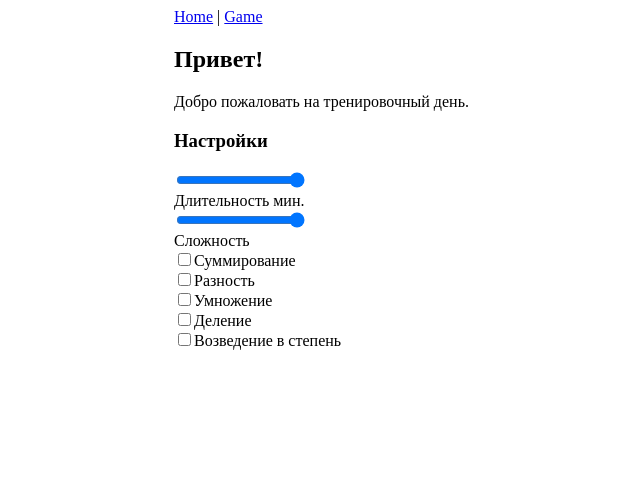
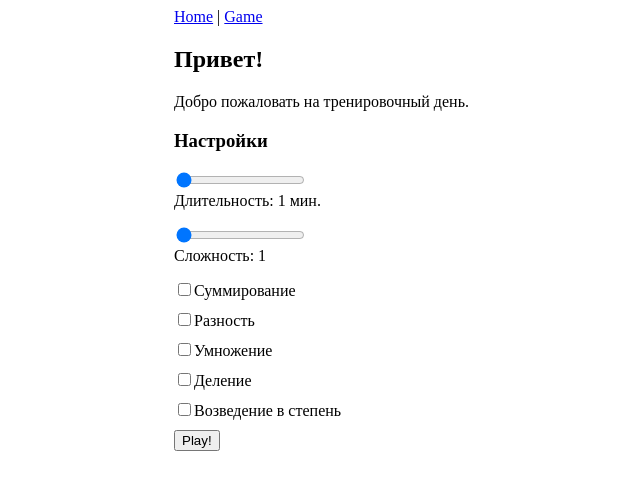
Before and after one commit to KsuBurn/kharchenko-kseniya-otus, a Vue app in the folder vue/verbal-counting-app/: page / in a window 1280 px wide. Shown: the top 490 px of the page, without its empty margins (91-731 px from the left). Built offline with nearby package versions, Linux system fonts and the light colour scheme.

Commit message:
attributes

```diff
--- a/vue/verbal-counting-app/src/components/Checkbox.vue
+++ b/vue/verbal-counting-app/src/components/Checkbox.vue
@@ -1,9 +1,12 @@
 <template>
-  <input
-      type="checkbox"
-      :id="id"
-  >
-  <label :for="id">{{label}}</label>
+  <div class="checkboxWrap">
+    <input
+        type="checkbox"
+        :id="id"
+        :name="id"
+    >
+    <label :for="id">{{label}}</label>
+  </div>
 </template>
 
 <script>
@@ -18,5 +21,7 @@ export default {
 </script>
 
 <style scoped>
-
+.checkboxWrap {
+  margin-bottom: 10px;
+}
 </style>
--- a/vue/verbal-counting-app/src/components/MainPage.vue
+++ b/vue/verbal-counting-app/src/components/MainPage.vue
@@ -4,18 +4,33 @@
     <p>Добро пожаловать на  тренировочный день.</p>
 <!--    <p>Ваш последний результат - решено {{rightAnswersCount}} из {{totalTasksCount}}.</p>-->
 <!--    <p>Общая точность {{getAccuracyPercent}} %.</p>-->
-<!--    <Settings @submit="handleSubmit"/>-->
   </div>
-  <Settings />
+  <Settings @submit="handleSubmit" />
 </template>
 
 <script>
 import Settings from '@/components/Settings';
+import {mathOperators} from '@/constants';
+
 export default {
   name: 'MainPage',
 
   components: {
     Settings
+  },
+
+  methods: {
+    handleSubmit(form) {
+      const data = new FormData(form);
+console.log(data.get('SUM'))
+console.log(form)
+      const time = data.get('time');
+      const level = data.get('level');
+      const operations = mathOperators;
+
+      console.log('level', level)
+
+    }
   }
 
 
--- a/vue/verbal-counting-app/src/components/Range.vue
+++ b/vue/verbal-counting-app/src/components/Range.vue
@@ -6,8 +6,11 @@
         min="1"
         :max="max"
         :id="id"
+        :name="id"
+        :value="value"
+        @change="$emit('change:value', $event.target.value)"
     />
-    <label :for="id" class="label">{{labelText}}</label>
+    <label :for="id" class="label">{{ labelText }}</label>
   </div>
 </template>
 
@@ -15,15 +18,23 @@
 export default {
   name: 'Range',
 
+  emits: ['change:value'],
+
   props: {
     labelText: String,
-    max: String,
+    max: Number,
     id: String,
-  }
+    value: Number,
+  },
+
 }
 </script>
 
 <style scoped>
+.rangeWrap {
+  margin-bottom: 15px;
+}
+
 .label {
   display: block;
 }
--- a/vue/verbal-counting-app/src/components/Settings.vue
+++ b/vue/verbal-counting-app/src/components/Settings.vue
@@ -1,15 +1,23 @@
 <template>
   <h3>Настройки</h3>
+  <form @submit.prevent="$emit('submit', $event.target)">
+
     <Range
-      labelText="Длительность мин."
-      max="15"
         id="time"
+        v-model="time"
+        :value="time"
+        :max="5"
+        :label-text="`Длительность: ${ time } мин.`"
+        @change:value="time = $event"
     />
 
     <Range
-      labelText="Сложность"
-      max="3"
         id="level"
+        v-model="level"
+        :value="level"
+        :max="3"
+        :label-text="`Сложность: ${ level }`"
+        @change:value="level = $event"
     />
 
     <div v-for="operator in mathOperators" :key="operator.id">
@@ -19,11 +27,13 @@
       />
     </div>
 
+    <button type="submit">Play!</button>
+  </form>
 </template>
 
 <script>
+import Checkbox from '@/components/Checkbox';
 import Range from '@/components/Range';
-import Checkbox from '@/components/Checkbox';
 import {mathOperators} from '@/constants';
 
 export default {
@@ -36,7 +46,10 @@ export default {
 
   data() {
     return {
-      mathOperators
+      mathOperators,
+      time: 1,
+      level: 1,
+      text: ''
     }
   }
 }
```
Lines whose indentation alone changed are shown as unchanged.
